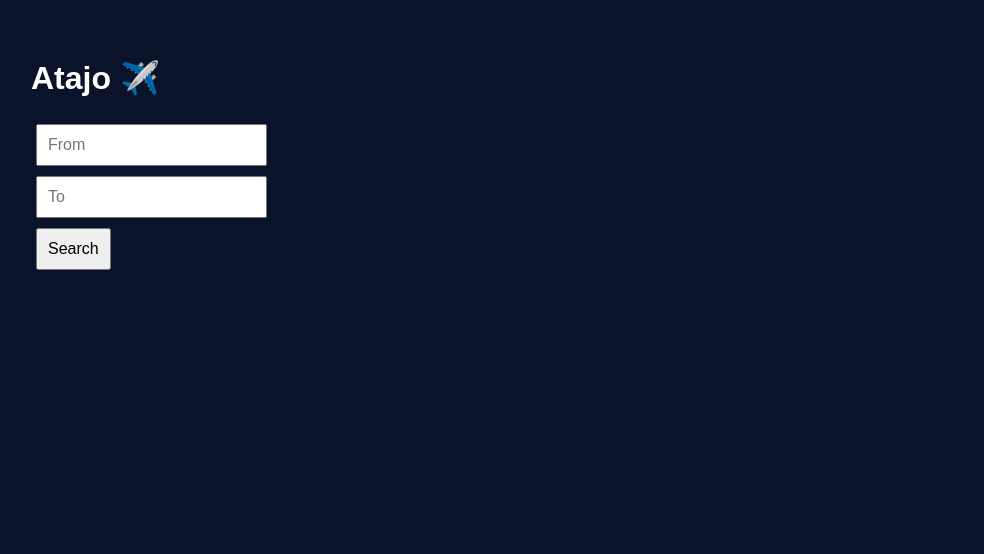
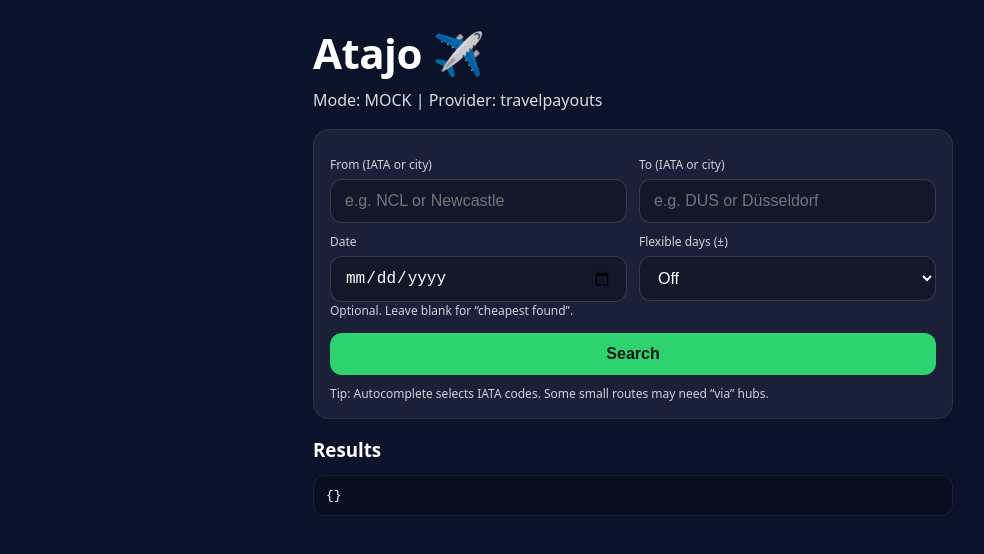
Before and after one commit to simonhayes51/Atajo, a website: page public/index.html in a window 1280 px wide. Shown: the whole page, without its empty margins (7-991 px from the left). Drawn offline with Linux system fonts and the light colour scheme; no server answers.

Commit message:
Update index.html

```diff
--- a/public/index.html
+++ b/public/index.html
@@ -1,98 +1,164 @@
-
 <!DOCTYPE html>
 <html>
 <head>
   <meta charset="utf-8"/>
+  <meta name="viewport" content="width=device-width,initial-scale=1"/>
   <title>Atajo</title>
   <style>
-body{font-family:Arial;background:#0b132b;color:#fff;padding:30px}
-input,button{padding:10px;font-size:16px;margin:5px}
-.list{background:#fff;color:#000;position:absolute;z-index:5}
-.item{padding:5px;cursor:pointer}
-.item:hover{background:#eee}
+    body{font-family:system-ui,-apple-system,Segoe UI,Roboto,Arial;background:#0b132b;color:#fff;margin:0;padding:24px}
+    .wrap{max-width:640px;margin:0 auto}
+    h1{margin:0 0 8px 0;font-size:42px;letter-spacing:-0.5px}
+    .sub{opacity:.85;margin:0 0 18px 0}
+    .panel{background:rgba(255,255,255,.06);border:1px solid rgba(255,255,255,.08);border-radius:16px;padding:16px}
+    label{display:block;font-size:12px;opacity:.8;margin:10px 0 6px}
+    input,select,button{width:100%;box-sizing:border-box;padding:12px 14px;font-size:16px;border-radius:12px;border:1px solid rgba(255,255,255,.15);background:rgba(0,0,0,.25);color:#fff}
+    button{margin-top:14px;background:#2dd36f;border:none;color:#08131b;font-weight:700}
+    .row{display:grid;grid-template-columns:1fr 1fr;gap:12px}
+    .meta{opacity:.8;margin:10px 0 0 0}
+    pre{white-space:pre-wrap;background:rgba(0,0,0,.25);padding:12px;border-radius:12px;border:1px solid rgba(255,255,255,.08)}
+    .acWrap{position:relative}
+    .list{position:absolute;left:0;right:0;top:calc(100% + 6px);background:#0f1b3d;border:1px solid rgba(255,255,255,.12);border-radius:12px;overflow:hidden;z-index:10}
+    .item{padding:10px 12px;cursor:pointer}
+    .item:hover{background:rgba(255,255,255,.07)}
+    .muted{opacity:.8;font-size:12px}
   </style>
 </head>
 <body>
+  <div class="wrap">
+    <h1>Atajo ✈️</h1>
+    <p class="sub" id="mode">Loading…</p>
 
-<h1>Atajo ✈️</h1>
-<div id="mode"></div>
-
-<div>
-<input id="from" placeholder="From"/>
-<div id="fromList" class="list"></div>
+    <div class="panel">
+      <div class="row">
+        <div class="acWrap">
+          <label>From (IATA or city)</label>
+          <input id="from" autocomplete="off" placeholder="e.g. NCL or Newcastle"/>
+          <div id="fromList" class="list" style="display:none"></div>
         </div>
 
-<div>
-<input id="to" placeholder="To"/>
-<div id="toList" class="list"></div>
+        <div class="acWrap">
+          <label>To (IATA or city)</label>
+          <input id="to" autocomplete="off" placeholder="e.g. DUS or Düsseldorf"/>
+          <div id="toList" class="list" style="display:none"></div>
+        </div>
       </div>
 
-<button onclick="search()">Search</button>
+      <div class="row">
+        <div>
+          <label>Date</label>
+          <input id="date" type="date"/>
+          <div class="muted">Optional. Leave blank for “cheapest found”.</div>
+        </div>
+        <div>
+          <label>Flexible days (±)</label>
+          <select id="flex">
+            <option value="">Off</option>
+            <option value="3">±3 days</option>
+            <option value="7">±7 days</option>
+          </select>
+        </div>
+      </div>
 
-<pre id="out"></pre>
+      <button id="btn">Search</button>
+      <p class="meta muted">Tip: Autocomplete selects IATA codes. Some small routes may need “via” hubs.</p>
+    </div>
+
+    <h3 style="margin:18px 0 8px">Results</h3>
+    <pre id="out">{}</pre>
+  </div>
 
 <script>
-async function init(){
- const h=await fetch("/health").then(r=>r.json());
+async function init() {
+  const h = await fetch("/health").then(r=>r.json()).catch(()=>({}));
+  // your /health currently returns travelpayouts/serpapi booleans — show something sensible
   document.getElementById("mode").innerText =
-   `Mode: ${h.mode} | Provider: ${h.provider}`;
+    `Mode: ${h.travelpayouts ? "LIVE" : "MOCK"} | Provider: travelpayouts${h.serpapi ? " + serpapi" : ""}`;
+
   restore();
   wire("from","fromList");
   wire("to","toList");
+
+  document.getElementById("btn").addEventListener("click", search);
 }
 
-function restore(){
- const s=JSON.parse(localStorage.getItem("atajo")||"{}");
- if(s.from)from.value=s.from;
- if(s.to)to.value=s.to;
+function restore() {
+  try {
+    const s = JSON.parse(localStorage.getItem("atajo_state") || "{}");
+    if (s.from) from.value = s.from;
+    if (s.to) to.value = s.to;
+    if (s.date) date.value = s.date;
+    if (s.flex !== undefined) flex.value = s.flex;
+  } catch {}
 }
-
-function save(){
- localStorage.setItem("atajo",JSON.stringify({
-  from:from.value,to:to.value
+function save() {
+  localStorage.setItem("atajo_state", JSON.stringify({
+    from: from.value.trim(),
+    to: to.value.trim(),
+    date: date.value,
+    flex: flex.value
   }));
 }
 
-function wire(id,listId){
- const i=document.getElementById(id);
- const l=document.getElementById(listId);
+let t = {};
+function wire(id, listId) {
+  const input = document.getElementById(id);
+  const list = document.getElementById(listId);
 
- i.oninput=async()=>{
-  const q=i.value.trim();
-  if(q.length<2){l.innerHTML="";return;}
-  const r=await fetch("/api/places?q="+q);
-  const d=await r.json();
-  l.innerHTML="";
-  d.forEach(a=>{
-   const div=document.createElement("div");
-   div.className="item";
-   div.textContent=`${a.city} (${a.code})`;
-   div.onclick=()=>{
-    i.value=a.code;
-    l.innerHTML="";
+  input.addEventListener("input", () => {
+    const q = input.value.trim();
+    clearTimeout(t[id]);
+
+    if (q.length < 2) { list.style.display="none"; list.innerHTML=""; return; }
+
+    t[id] = setTimeout(async () => {
+      const r = await fetch("/api/places?q=" + encodeURIComponent(q));
+      const d = await r.json();
+      list.innerHTML = "";
+
+      if (!Array.isArray(d) || d.length === 0) { list.style.display="none"; return; }
+
+      d.forEach(a => {
+        const div = document.createElement("div");
+        div.className = "item";
+        div.textContent = `${a.city || ""} (${a.code}) — ${a.name || ""}`.trim();
+        div.onclick = () => {
+          input.value = a.code;
+          list.style.display="none";
+          list.innerHTML = "";
           save();
         };
-   l.appendChild(div);
+        list.appendChild(div);
       });
+
+      list.style.display = "block";
+    }, 200);
+  });
+
+  input.addEventListener("blur", () => setTimeout(()=>{ list.style.display="none"; }, 120));
+  input.addEventListener("change", save);
+}
+async function search() {
+  save();
+  out.textContent = "Searching…";
+
+  const payload = {
+    from: from.value.trim().toUpperCase(),
+    to: to.value.trim().toUpperCase(),
+    date: date.value || null,
+    flex: flex.value || null
   };
-}
 
-async function search(){
- save();
- const r=await fetch("/api/search",{
+  const r = await fetch("/api/search", {
     method:"POST",
-  headers:{"Content-Type":"application/json"},
-  body:JSON.stringify({
-   from:from.value,
-   to:to.value
-  })
+    headers:{ "Content-Type":"application/json" },
+    body: JSON.stringify(payload)
   });
- const j=await r.json();
- out.textContent=JSON.stringify(j,null,2);
+
+  const j = await r.json();
+  out.textContent = JSON.stringify(j, null, 2);
 }
 
 init();
 </script>
-
 </body>
 </html>
```
Lines whose indentation alone changed are shown as unchanged.
